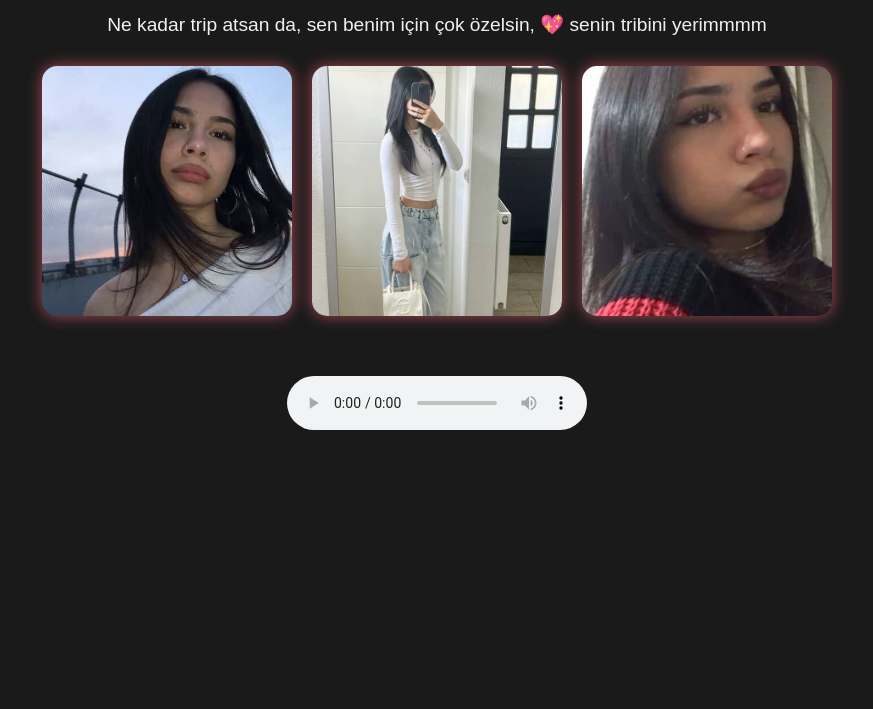
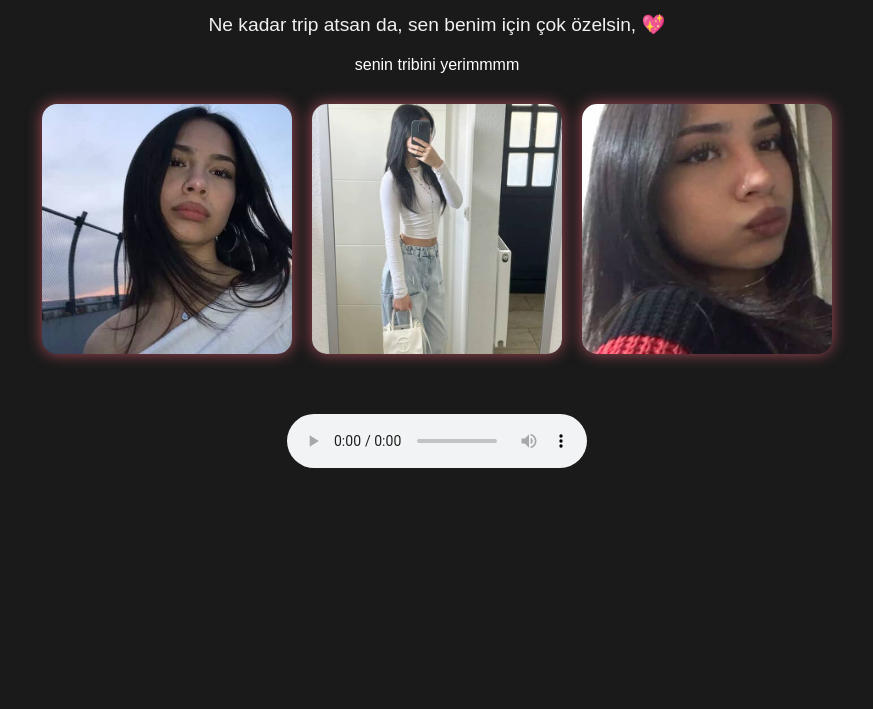
Before and after one commit to fkurt689/sana-zel, a plain HTML site: page index.html in a window 1280 px wide. Shown: the part 91-800 px from the top of the page, without its empty margins (203-1076 px from the left). Drawn offline with Linux system fonts and the light colour scheme.

Commit message:
Update index.html

```diff
--- a/index.html
+++ b/index.html
@@ -43,7 +43,7 @@
 <body>
   <h1>Sana Küsmek Olmaz 💕</h1>
   <p>Ne kadar trip atsan da, sen benim için çok özelsin, 💖
-senin tribini yerimmmm</p>
+</p>senin tribini yerimmmm</p>
   <div class="gallery">
     <img src="foto1.jpg" alt="Fotoğraf 1">
     <img src="foto2.jpg" alt="Fotoğraf 2">
```
